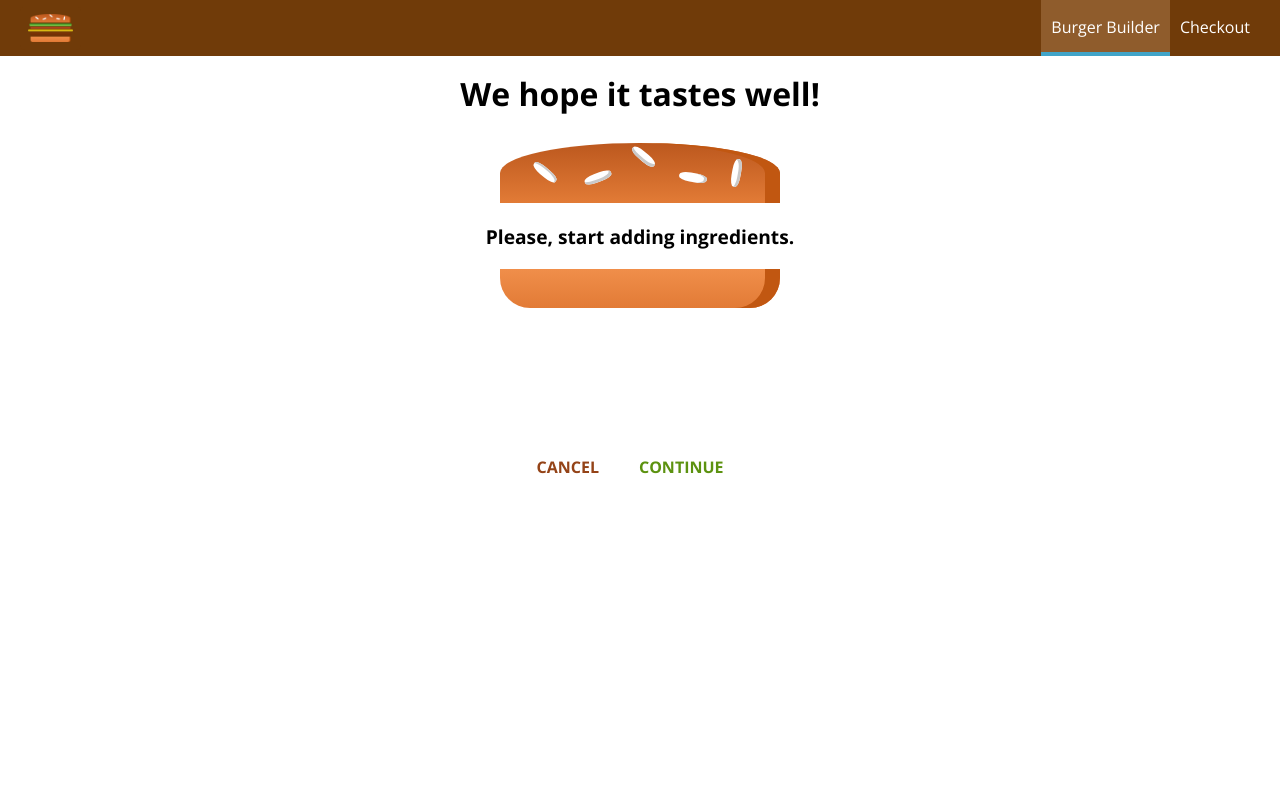
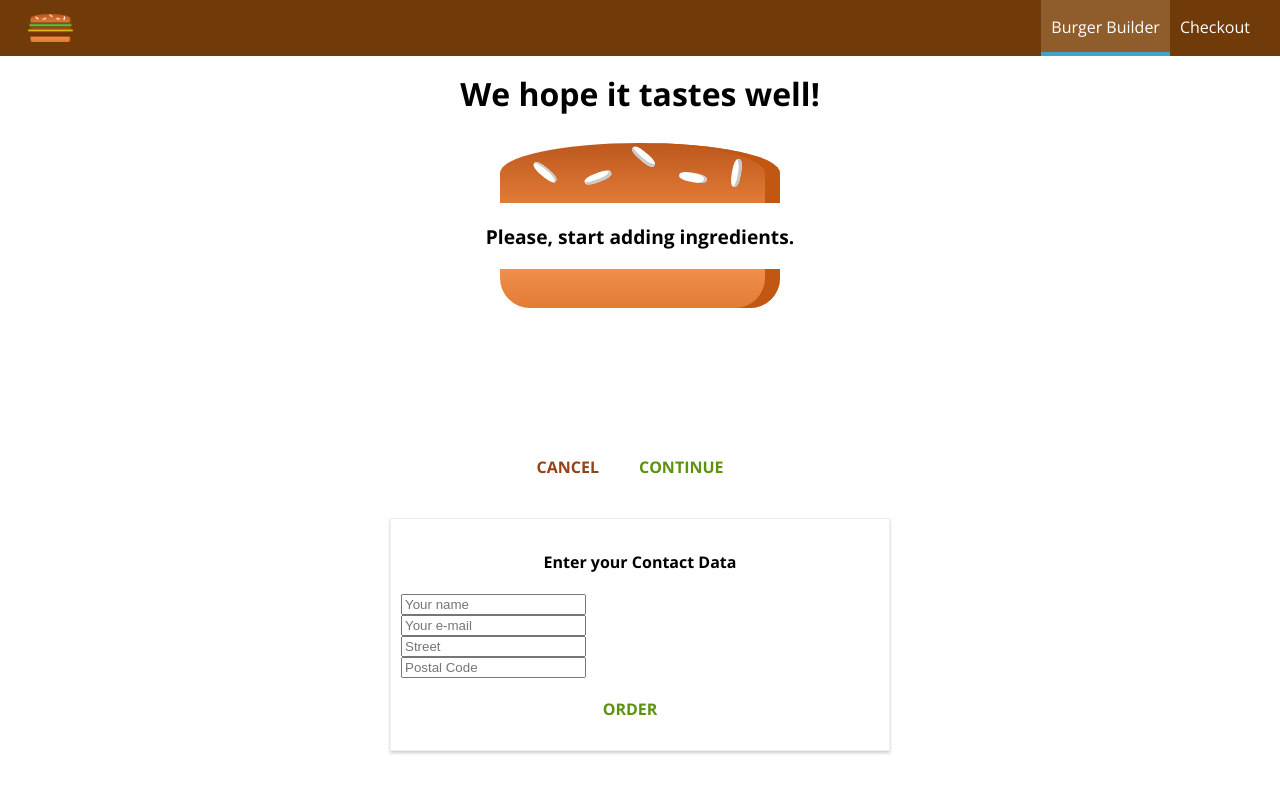
Before and after one commit to nikolinadapic/burger-builder, a React (Create React App) app: page /checkout in a window 1280 px wide. Both pictures are taken after a click on the button "CONTINUE". Shown: the top 792 px of the page. Built offline with nearby package versions, Linux system fonts and the light colour scheme; the HTML template or start-up script is replaced by a standard one.

Commit message:
Added contact data component

```diff
--- a/src/containers/BurgerBuilder/BurgerBuilder.js
+++ b/src/containers/BurgerBuilder/BurgerBuilder.js
@@ -97,34 +97,11 @@
 
     purchaseContinueHandler = () => {
         //alert('You continue!');
-        /*this.setState({loading: true});
-        const order = {
-            ingredients: this.state.ingredients,
-            price: this.state.totalPrice,
-            customer: {
-                name: 'Nikolina Dapic',
-                address: {
-                    street: 'My Street 1',
-                    zipCode: '12345',
-                    country: 'Croatia'
-                },
-                email: 'test@test.com'
-            },
-            deliveryMethod: 'fastest'
-        }
-        axios.post('/orders.json', order) //.json je radi Firebasea koji koristim
-            .then(response => {
-                this.setState({loading: false, purchasing: false});
-                //console.log(response)
-            })
-            .catch(error => {
-                this.setState({loading: false, purchasing: false});
-                //console.log(error)
-            });*/
         const queryParams = [];
         for (let i in this.state.ingredients) {
             queryParams.push(encodeURIComponent(i) + '=' + encodeURIComponent(this.state.ingredients[i])); //property_name = property_value (this is an array!)
         }
+        queryParams.push('price=' + this.state.totalPrice);
 
         const queryString = queryParams.join('&');
 
--- a/src/containers/Checkout/Checkout.js
+++ b/src/containers/Checkout/Checkout.js
@@ -1,24 +1,27 @@
 import React, { Component } from 'react';
+import { Route } from 'react-router-dom';
 import CheckoutSummary from '../../components/Order/CheckoutSummary/CheckoutSummary';
+import ContactData from './ContactData/ContactData';
 
 class Checkout extends Component {
     state = {
-        ingredients: {
-            salad: 1,
-            meat:1,
-            cheese: 1,
-            bacon: 1
-        }
+        ingredients: null,
+        totalPrice: 0
     }
 
-    componentDidMount() {
+    componentWillMount() {
         const query = new URLSearchParams(this.props.location.search);
         const ingredients = {};
+        let price = 0;
         for (let param of query.entries()) {
             //each entry has this format: ['salad': '1']
-            ingredients[param[0]] = +param[1] //+ is there to convert it to a number
+            if (param[0] === 'price') {
+                price = param[1];
+            } else {
+                ingredients[param[0]] = +param[1] //+ is there to convert it to a number
+            }
         }
-        this.setState({ingredients: ingredients});
+        this.setState({ingredients: ingredients, totalPrice: price});
     }
 
     checkoutCancelledHandler = () => {
@@ -35,6 +38,8 @@
                 <CheckoutSummary ingredients={this.state.ingredients}
                     checkoutCancelled={this.checkoutCancelledHandler}
                     checkoutContinued={this.checkoutContinuedHandler} />
+                    <Route path={this.props.match.path + '/contact-data'}
+                        render={(props) => (<ContactData ingredients={this.state.ingredients} totalPrice={this.state.totalPrice} {...props} />)} />
             </div>
         );
     }
--- /dev/null
+++ b/src/containers/Checkout/ContactData/ContactData.js
@@ -0,0 +1,71 @@
+import React, { Component } from 'react';
+import Button from '../../../components/UI/Button/Button';
+import axios from '../../../axios-orders';
+import Spinner from '../../../components/UI/Spinner/Spinner';
+import classes from './ContactData.module.css';
+
+class ContactData extends Component {
+    state = {
+        name: '',
+        email: '',
+        address: {
+            street: '',
+            postalCode: ''
+        },
+        loading: false
+    }
+
+    orderHandler = (event) => {
+        event.preventDefault(); //we don't want to reload the form
+        console.log(this.props.ingredients);
+
+        this.setState({loading: true});
+        const order = {
+            ingredients: this.props.ingredients,
+            price: this.props.totalPrice,
+            customer: {
+                name: 'Nikolina Dapic',
+                address: {
+                    street: 'My Street 1',
+                    zipCode: '12345',
+                    country: 'Croatia'
+                },
+                email: 'test@test.com'
+            },
+            deliveryMethod: 'fastest'
+        }
+        axios.post('/orders.json', order) //.json je radi Firebasea koji koristim
+            .then(response => {
+                this.setState({loading: false});
+                this.props.history.push('/');
+                //console.log(response)
+            })
+            .catch(error => {
+                this.setState({loading: false});
+                //console.log(error)
+            });
+    }
+
+    render () {
+        let form = (
+            <form>
+                <input className={classes.Input} type="text" name="name" placeholder="Your name" />
+                <input className={classes.Input} type="email" name="email" placeholder="Your e-mail" />
+                <input className={classes.Input} type="text" name="street" placeholder="Street" />
+                <input className={classes.Input} type="text" name="postal" placeholder="Postal Code" />
+                <Button btnType="Success" clicked={this.orderHandler}>ORDER</Button>
+            </form>
+        );
+        if (this.state.loading) {
+            form = <Spinner />;
+        }
+        return (
+            <div className={classes.ContactData}>
+                <h4>Enter your Contact Data</h4>
+                {form}
+            </div>
+        );
+    }
+}
+
+export default ContactData;
--- /dev/null
+++ b/src/containers/Checkout/ContactData/ContactData.module.css
@@ -0,0 +1,19 @@
+.ContactData {
+    margin: 20px auto;
+    width: 80%;
+    text-align: center;
+    box-shadow: 0 2px 3px #ccc;
+    border: 1px solid #eee;
+    padding: 10px;
+    box-sizing: border-box;
+}
+
+.Input {
+    display: block;
+}
+
+@media (min-width: 600px) {
+    .ContactData {
+        width: 500px;
+    }
+}
```
Lines whose indentation alone changed are shown as unchanged.
